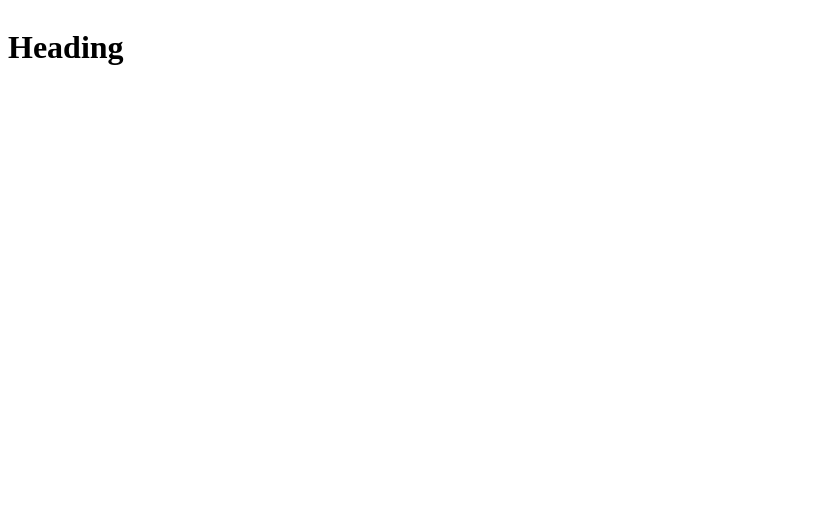
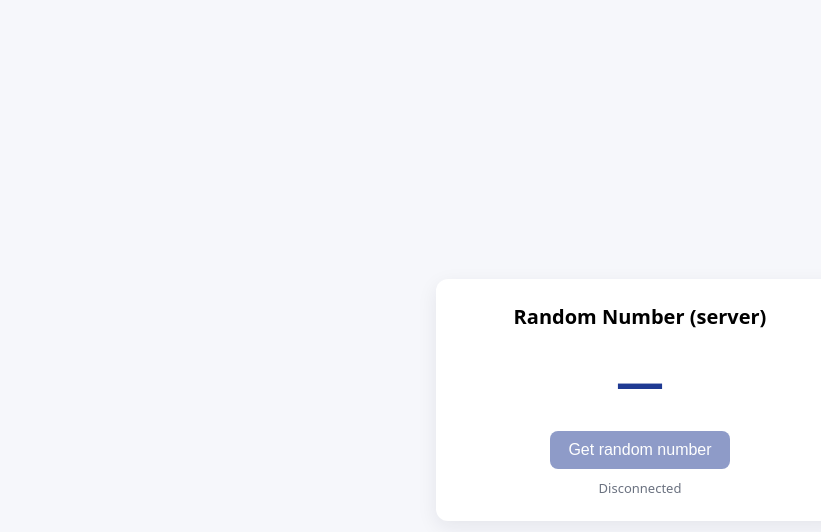
Before and after one commit to nichothenacho64/GreenerGrass, a website: page index.html in a window 1280 px wide. Shown: the whole page, without its empty margins (0-821 px from the left). Drawn offline with Linux system fonts and the light colour scheme.

Commit message:
Set up the basic client-server communication mechanisms
Currently, a placeholder random number generator is being used to test the communication between devices. Proper correspondence between the client and server should be established, with changes on one reflected on the other. This will also eventually need to be tested with more than 2 devices.

```diff
--- a/index.html
+++ b/index.html
@@ -5,6 +5,7 @@
     <meta charset="UTF-8">
     <meta name="viewport" content="width=device-width, initial-scale=1.0">
     <title>GreenerGrass</title>
+    <script src="webSockets.js" defer></script>
     <style>
         html,
         body {
@@ -12,11 +13,71 @@
             overflow: hidden;
             overscroll-behavior: none;
         }
+
+        :root {
+            font-family: system-ui, -apple-system, 'Segoe UI', Roboto, 'Helvetica Neue', Arial;
+        }
+
+        body {
+            display: flex;
+            align-items: center;
+            justify-content: center;
+            min-height: 100vh;
+            margin: 0;
+            background: #f6f7fb
+        }
+
+        .card {
+            width: 360px;
+            padding: 24px;
+            border-radius: 12px;
+            background: white;
+            box-shadow: 0 6px 20px rgba(20, 30, 50, 0.08);
+            text-align: center
+        }
+
+        h1 {
+            margin: 0 0 12px;
+            font-size: 20px
+        }
+
+        #value {
+            font-size: 48px;
+            font-weight: 700;
+            margin: 18px 0;
+            color: #1f3a93
+        }
+
+        button {
+            padding: 10px 18px;
+            font-size: 16px;
+            border-radius: 8px;
+            border: 0;
+            cursor: pointer;
+            background: #1f3a93;
+            color: white
+        }
+
+        button:disabled {
+            opacity: 0.5;
+            cursor: not-allowed
+        }
+
+        .status {
+            font-size: 13px;
+            color: #6b7280;
+            margin-top: 10px
+        }
     </style>
 </head>
 
 <body>
-    <h1>Heading</h1>
+    <div class="card">
+        <h1>Random Number (server)</h1>
+        <div id="value">—</div>
+        <button id="btn" disabled>Get random number</button>
+        <div class="status" id="status">Connecting…</div>
+    </div>
 </body>
 
 </html>
--- /dev/null
+++ b/webSockets.js
@@ -0,0 +1,60 @@
+const WS_URL = 'ws://192.168.0.25:8080';
+
+const btn = document.getElementById('btn');
+const valueEl = document.getElementById('value');
+const statusEl = document.getElementById('status');
+
+console.log(btn);
+console.log(valueEl);
+
+
+let ws;
+
+
+function connect() {
+    ws = new WebSocket(WS_URL);
+
+
+    ws.addEventListener('open', () => {
+        statusEl.textContent = 'Connected';
+        btn.disabled = false;
+    });
+
+
+    ws.addEventListener('message', (ev) => {
+        try {
+            const data = JSON.parse(ev.data);
+            if (data.type === 'random') {
+                const n = Math.round(data.value * 1e6) / 1e6;
+                valueEl.textContent = n;
+            }
+        } catch (err) {
+            console.error('Failed to parse message', err);
+        }
+    });
+
+
+    ws.addEventListener('close', () => {
+        statusEl.textContent = 'Disconnected';
+        btn.disabled = true;
+        setTimeout(() => {
+            statusEl.textContent = 'Reconnecting…';
+            connect();
+        }, 1000);
+    });
+
+
+    ws.addEventListener('error', (err) => {
+        console.error('WebSocket error', err);
+    });
+}
+
+
+btn.addEventListener('click', () => {
+    if (ws && ws.readyState === WebSocket.OPEN) {
+        ws.send(JSON.stringify({ type: 'getRandom' }));
+    }
+});
+
+
+connect();
```
Also changed, not shown: package.json (added, +23 -0 lines), server.mjs (added, +34 -0 lines), 2 other files.
